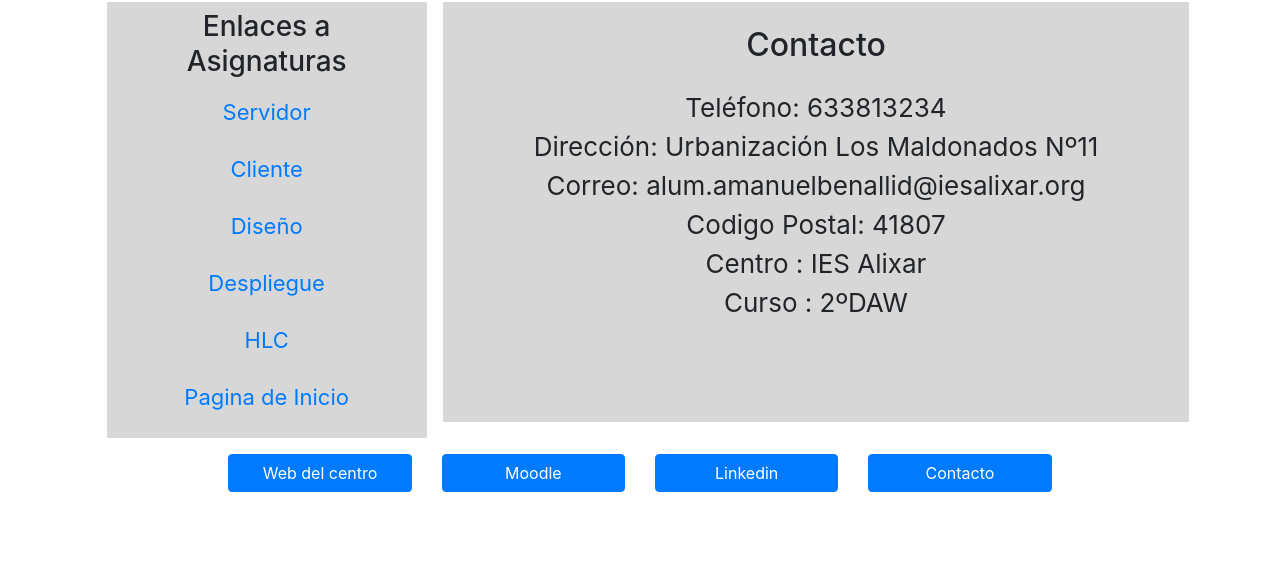
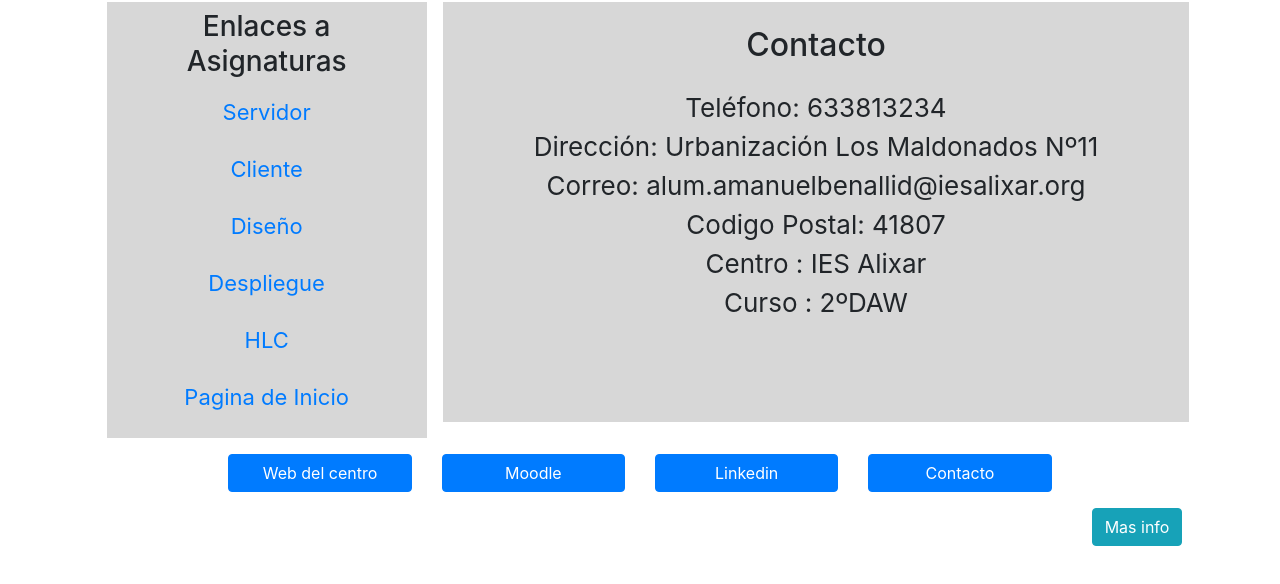
Before and after one commit to amanuelbenallid/WebAlumnoBootstrap, a plain HTML site: page Contactobootstrap.html in a window 1280 px wide. Shown: the part 216-800 px from the top of the page. Drawn offline with nearby package versions, Linux system fonts and the light colour scheme.

Commit message:
CuartoCommit

```diff
--- a/Contactobootstrap.html
+++ b/Contactobootstrap.html
@@ -193,9 +193,12 @@
             </div>
         </div>
         <div class="row">
-               <div class="col-12">
-
-                <br>
+                <div class="col-10"></div>
+               <div class="col-2">
+                <button type="button" class="btn btn-info" data-toggle="collapse" data-target="#demo">Mas info</button>
+                <div id="demo" class="collapse in">
+                   Esta pagina esta en crecimiento
+                </div>
                </div>
         </div>
 
```
Also changed, not shown: 1 other file.
